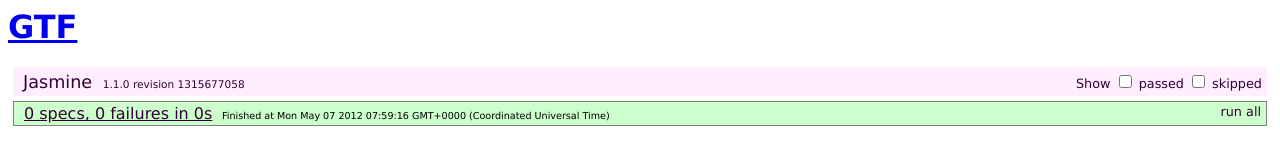
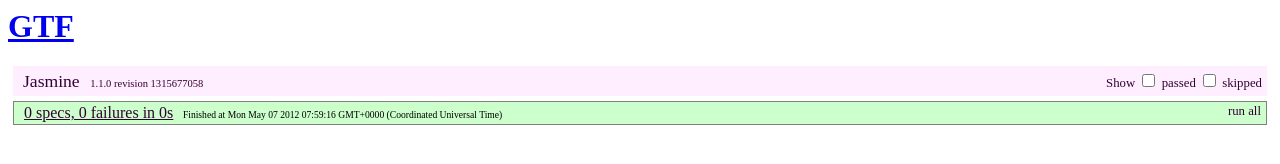
Before and after one commit to hotkit/beanbag, a plain HTML site: page usr/share/beanbag/gtf/media/jasmine.html in a window 1280 px wide. Drawn offline with Linux system fonts and the light colour scheme; files that its build step writes are made by us from their sources; files whose address does not match are found by name.

Commit message:
Jasmine shouldn't set any body CSS styles. That's just rude.

```diff
--- a/usr/share/beanbag/gtf/media/jasmine.css
+++ b/usr/share/beanbag/gtf/media/jasmine.css
@@ -1,8 +1,3 @@
-body {
-  font-family: "Helvetica Neue Light", "Lucida Grande", "Calibri", "Arial", sans-serif;
-}
-
-
 .jasmine_reporter a:visited, .jasmine_reporter a {
   color: #303;
 }
```
